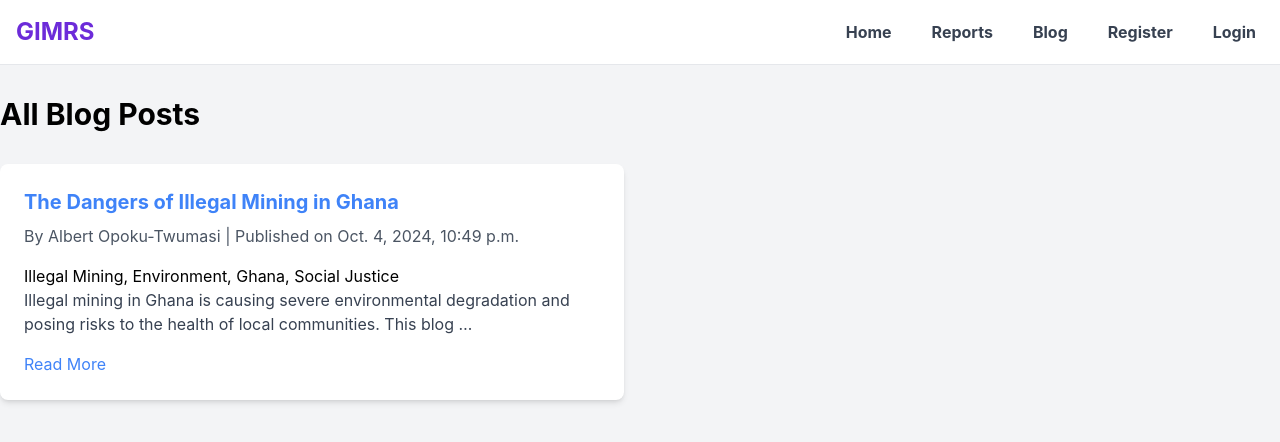
After one commit to oRocket/Ghana_illegal_mining_report_system, a Django app: page /blogs/ in a window 1280 px wide. The commit adds this page. Shown: the top 442 px of the page. Run offline with Django 5.2, Linux system fonts and the light colour scheme; data comes from the database, SQL or seed files in the repository; both versions use the stored data as it was after the commit; some libraries are stand-ins or nearby versions.

Commit message:
Blog site

```diff
--- a/illegal_mining_report/settings.py
+++ b/illegal_mining_report/settings.py
@@ -15,6 +15,7 @@ import os
 
 # Build paths inside the project like this: BASE_DIR / 'subdir'.
 BASE_DIR = Path(__file__).resolve().parent.parent
+# BASE_DIR = os.path.dirname(os.path.dirname(os.path.abspath(__file__)))
 
 MEDIA_URL = '/media/'
 MEDIA_ROOT = os.path.join(BASE_DIR, 'media')  # Adjust the path as necessary
--- a/reports/models.py
+++ b/reports/models.py
@@ -31,14 +31,14 @@ class EducationalContent(models.Model):
 class BlogPost(models.Model):
     title = models.CharField(max_length=200)
     author = models.CharField(max_length=100)
+    content = models.TextField()
+    images = models.ImageField(upload_to='blog_images/', blank=True, null=True)  # Optional field for images
+    categories = models.CharField(max_length=100, blank=True, null=True)
+    references = models.TextField(blank=True, null=True)
+    summary = models.TextField(blank=True, null=True)
+    call_to_action = models.TextField(blank=True, null=True)
+    contact_info = models.TextField(blank=True, null=True)
     date = models.DateTimeField(auto_now_add=True)
-    content = models.TextField()
-    images = models.ImageField(upload_to='blog_images/', blank=True, null=True)  # Adjust the upload_to path as needed
-    categories = models.CharField(max_length=200, blank=True, null=True)  # Consider using a ManyToManyField for categories
-    references = models.TextField(blank=True, null=True)
-    summary = models.TextField()
-    call_to_action = models.TextField(blank=True, null=True)
-    contact_info = models.CharField(max_length=200, blank=True, null=True)
 
     def __str__(self):
         return self.title
--- /dev/null
+++ b/reports/templates/reports/blog_list.html
@@ -0,0 +1,29 @@
+{% extends 'base.html' %}
+{% block title %}Blog Posts{% endblock %}
+
+{% block content %}
+<div class="container mx-auto mt-8 pt-16">
+    <h1 class="text-3xl font-bold mb-8">All Blog Posts</h1>
+
+    <div class="grid grid-cols-1 md:grid-cols-2 lg:grid-cols-3 gap-8">
+        {% for post in blog_posts %}
+            <div class="bg-white rounded-lg shadow-md overflow-hidden">
+                {% if post.images %}
+                    <img src="{{ post.images.url }}" alt="{{ post.title }}" class="w-full h-48 object-cover">
+                {% endif %}
+                <div class="p-6">
+                    <h2 class="text-xl font-bold mb-2">
+                        <a href="{% url 'blog_detail' post.id %}" class="text-blue-500 hover:underline">{{ post.title }}</a>
+                    </h2>
+                    <p class="text-gray-600 mb-4">By {{ post.author }} | Published on {{ post.date }}</p>
+                    <p>{{ post.categories }}</p> <!-- Display categories if present -->
+                    <p class="text-gray-700">{{ post.summary|truncatewords:20 }}</p> <!-- Display summary if available -->
+                    <a href="{% url 'blog_detail' post.id %}" class="text-blue-500 hover:underline mt-4 inline-block">Read More</a>
+                </div>
+            </div>
+        {% empty %}
+            <p>No blog posts available.</p>
+        {% endfor %}
+    </div>
+</div>
+{% endblock %}
--- a/reports/templates/reports/home.html
+++ b/reports/templates/reports/home.html
@@ -39,7 +39,9 @@
             <strong>Title:</strong> {{ blog.title }}<br>
             <strong>Published on:</strong> {{ blog.date_published }}<br>
             <p>{{ blog.content|truncatewords:30 }}</p> <!-- Show first 30 words -->
-            <a href="{% url 'blog_detail' blog.id %}">Read more</a> <!-- Adjust URL as needed -->
+            <a href="{% url 'blog_detail' blog.pk %}">Read More</a>
+            {% comment %} <a href="{% url 'blog_detail' pk=blog.pk %}">Read more {{ blog.title }}</a> {% endcomment %}
+
         </li>
     {% empty %}
         <li>No blog posts available.</li>
--- a/reports/urls.py
+++ b/reports/urls.py
@@ -12,6 +12,8 @@ urlpatterns = [
     path('logout/', views.logout_view, name='logout'),
     path('submit/', views.submit_report, name='submit_report'),
     path('dashboard/', views.dashboard, name='dashboard'),  # Add the dashboard URL pattern
+    path('blogs/', views.blog_list, name='blog_list'),
+    path('blogs/<int:post_id>/', views.blog_detail, name='blog_detail'),
 ]
 
 # Serve media files during development
--- a/reports/views.py
+++ b/reports/views.py
@@ -1,4 +1,4 @@
-from django.shortcuts import render, redirect
+from django.shortcuts import render, redirect, get_object_or_404
 from django.contrib.auth.forms import UserCreationForm
 from django.contrib.auth import authenticate, login, logout
 from django.contrib.auth.decorators import login_required
@@ -7,7 +7,6 @@ from .models import Report, EducationalContent, BlogPost  # Update import to inc
 from django.contrib.auth.models import User
 from django.db import models  # Add this import at the top of your file
 from .forms import BlogPostForm
-from .models import BlogPost
 
 
 def register(request):
@@ -126,3 +125,14 @@ def education(request):
     articles = BlogPost.objects.all().order_by('-date')  # Assuming you want to order by most recent
 
     return render(request, 'reports/education.html', {'form': form, 'articles': articles})
+
+# Blog list view (for education.html)
+def blog_list(request):
+    blog_posts = BlogPost.objects.all()
+    return render(request, 'reports/blog_list.html', {'blog_posts': blog_posts})
+
+
+# Blog detail view (for blog_detail.html)
+def blog_detail(request, post_id):
+    blog = get_object_or_404(BlogPost, id=post_id)  # Fetch the specific blog post by its ID
+    return render(request, 'reports/blog_detail.html', {'blog': blog})
--- a/templates/base.html
+++ b/templates/base.html
@@ -27,7 +27,7 @@
                     <a href="{% url 'dashboard' %}" class="text-gray-700 dark:text-gray-300 hover:bg-blue-500 hover:text-white dark:hover:text-white px-2 py-1 rounded font-bold">Dashboard</a> <!-- Dashboard link -->
                 {% endif %}
                 <a href="{% url 'report_list' %}" class="text-gray-700 dark:text-gray-300 hover:bg-blue-500 hover:text-white dark:hover:text-white px-2 py-1 rounded font-bold">Reports</a>
-                <a href="{% url 'education' %}" class="text-gray-700 dark:text-gray-300 hover:bg-blue-500 hover:text-white dark:hover:text-white px-2 py-1 rounded font-bold">Education</a>
+                <a href="{% url 'blog_list' %}" class="text-gray-700 dark:text-gray-300 hover:bg-blue-500 hover:text-white dark:hover:text-white px-2 py-1 rounded font-bold">Blog</a>
                 {% if user.is_authenticated %}
                     <a href="{% url 'logout' %}" class="text-gray-700 dark:text-gray-300 hover:bg-blue-500 hover:text-white dark:hover:text-white px-2 py-1 rounded font-bold">Logout</a>
                 {% else %}
@@ -63,7 +63,7 @@
                     <a href="{% url 'report_list' %}" class="block text-gray-700 dark:text-gray-300 hover:bg-blue-500 hover:text-white dark:hover:text-white px-2 py-1 rounded font-bold">Reports</a>
                 </li>
                 <li>
-                    <a href="{% url 'education' %}" class="block text-gray-700 dark:text-gray-300 hover:bg-blue-500 hover:text-white dark:hover:text-white px-2 py-1 rounded font-bold">Education</a>
+                    <a href="{% url 'blog_list' %}" class="block text-gray-700 dark:text-gray-300 hover:bg-blue-500 hover:text-white dark:hover:text-white px-2 py-1 rounded font-bold">Blog</a>
                 </li>
                 {% if user.is_authenticated %}
                     <li>
```
Also changed, not shown: reports/templates/reports/blog_detail.html (added, +67 -0 lines), db.sqlite3.
